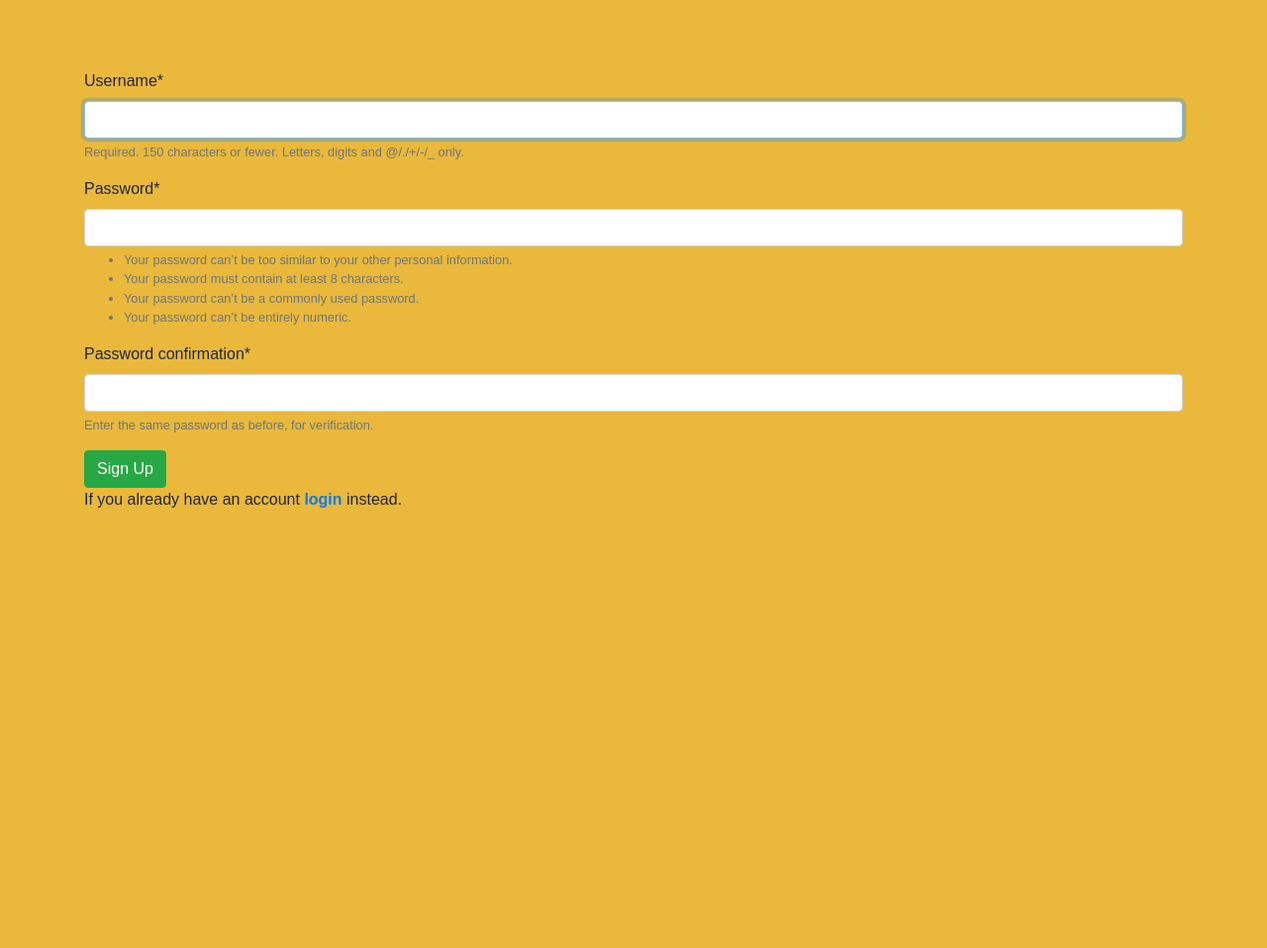
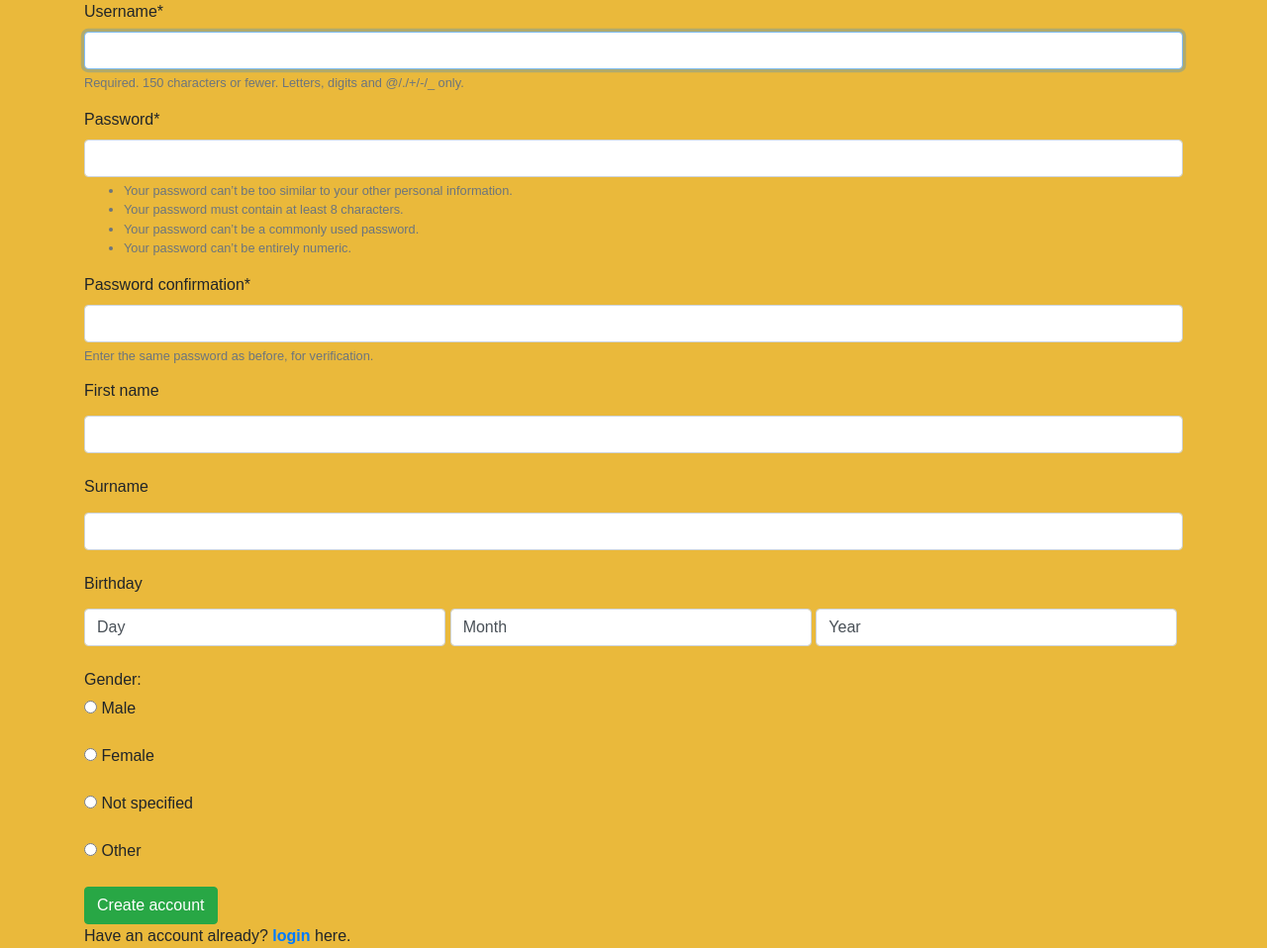
Before and after one commit to PitchapaSaelim/Have-A-Night-Day, a Django app: page /registration/ in a window 1280 px wide. Shown: the whole page at 99% size. Before the commit the page ends 513 px from the top, so only its background shows below. Run offline with Django 3.2, Linux system fonts and the light colour scheme; some libraries are stand-ins or nearby versions.

Commit message:
Improve CSS and HTML

```diff
--- a/user/static/user/register.css
+++ b/user/static/user/register.css
@@ -3,6 +3,20 @@ body {
     background-color: #EAB93B;
 }
 .container {
-    margin-top: 70px;
     background-color: #EAB93B;
 }
+
+input#fname {
+    display: block;
+    width: 100%;
+    height: calc(2.25rem + 2px);
+    padding: .375rem .75rem;
+    font-size: 1rem;
+    line-height: 1.5;
+    color: #495057;
+    background-color: #fff;
+    background-clip: padding-box;
+    border: 1px solid #ced4da;
+    border-radius: .25rem;
+    transition: border-color .15s ease-in-out,box-shadow .15s ease-in-out;
+}
--- a/user/templates/navbar.html
+++ b/user/templates/navbar.html
@@ -30,8 +30,8 @@
     <body>
         <nav class="navbar navbar-expand-sm navbar-dark navbar-custom fixed-top">
             <div class="navbar-collapse collapse w-100 order-1 order-md-0 dual-collapse2">
-                <a class="navbar-brand" href="#">
-                    <img src="..\..\..\..\static\user\images\logo.png" alt="logo" style="width:40px;">
+                <a class="navbar-brand" href="{% url 'sleep_time_management:home'%}">
+                    <img src="..\..\..\..\static\user\images\logo.png"  alt="logo" style="width:40px;">
                 </a>
             </div>
 
--- a/user/templates/register.html
+++ b/user/templates/register.html
@@ -13,6 +13,36 @@
         <script src="https://stackpath.bootstrapcdn.com/bootstrap/4.1.3/js/bootstrap.min.js"
                 integrity="sha384-ChfqqxuZUCnJSK3+MXmPNIyE6ZbWh2IMqE241rYiqJxyMiZ6OW/JmZQ5stwEULTy"
                 crossorigin="anonymous"></script>
+    <style>
+        input#fname,input#lname {
+            display: block;
+            width: 100%;
+            height: calc(2.25rem + 2px);
+            padding: .375rem .75rem;
+            font-size: 1rem;
+            line-height: 1.5;
+            color: #495057;
+            background-color: #fff;
+            background-clip: padding-box;
+            border: 1px solid #ced4da;
+            border-radius: .25rem;
+            transition: border-color .15s ease-in-out,box-shadow .15s ease-in-out;
+        }
+        input#day,input#month,input#year {
+            display: inline-block;
+            width: 32.9%;
+            height: calc(2.25rem + 2px);
+            padding: .375rem .75rem;
+            font-size: 1rem;
+            line-height: 1.5;
+            color: #495057;
+            background-color: #fff;
+            background-clip: padding-box;
+            border: 1px solid #ced4da;
+            border-radius: .25rem;
+            transition: border-color .15s ease-in-out,box-shadow .15s ease-in-out;
+        }
+    </style>
     </head>
     {% load crispy_forms_tags %}
     <body>
@@ -22,11 +52,34 @@
                 {% csrf_token %}
                 {{form|crispy}}
 
-                <button class="btn btn-success" type="submit">Sign Up</button>
+                <h6><label for="fname">First name</label><br></h6>
+                <input type="text" id="fname" name="fname" value=""><br>
+                <h6><label for="sname">Surname</label><br></h6>
+                <input type="text" id="lname" name="lname" value=""><br>
+                <h6><label for="birth">Birthday</label><br></h6>
+                <input type="text" id="day" name="day" value="Day">
+                <input type="text" id="month" name="month" value="Month">
+                <input type="text" id="year" name="year" value="Year"><br><br>
+
+                <h6>Gender:<br></h6>
+                <input type="radio" id="male" name="gender" value="male">
+                <label for="male"><p>Male</p></label><br>
+                <input type="radio" id="female" name="gender" value="female">
+                <label for="female"><p>Female</p></label><br>
+                <input type="radio" id="notspec" name="gender" value="notspec">
+                <label for="notspec"><p>Not specified</p></label><br>
+                <input type="radio" id="other" name="gender" value="other">
+                <label for="other"><p>Other</p></label><br>
+
+                <button class="btn btn-success" type="submit">Create account</button>
+            </form>
+            <form>
+
+
 
             </form>
 
-            If you already have an account <a href="/login" target="blank"><strong>login</strong></a> instead.
+            Have an account already? <a href="/login" target="blank"><strong>login</strong></a> here.
         </div>
 
     {% endblock %}
```
